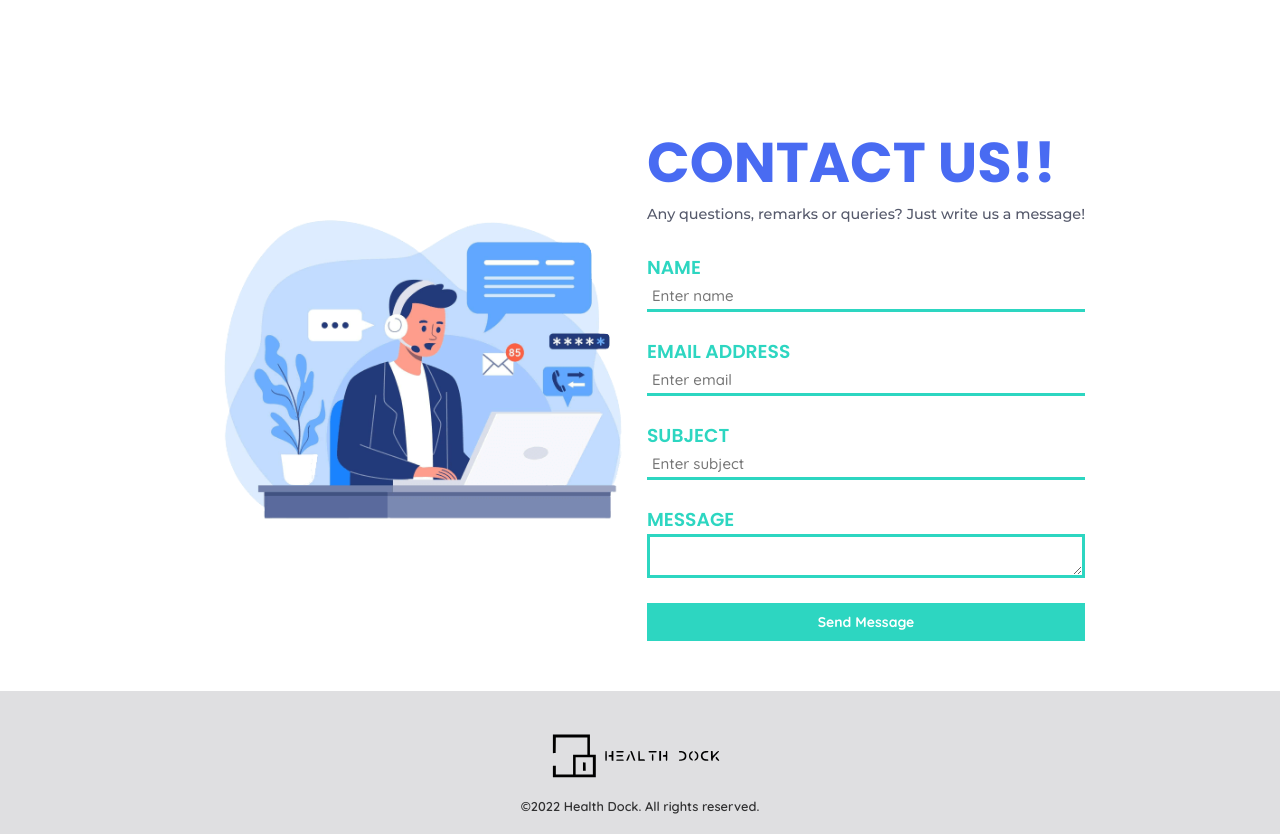
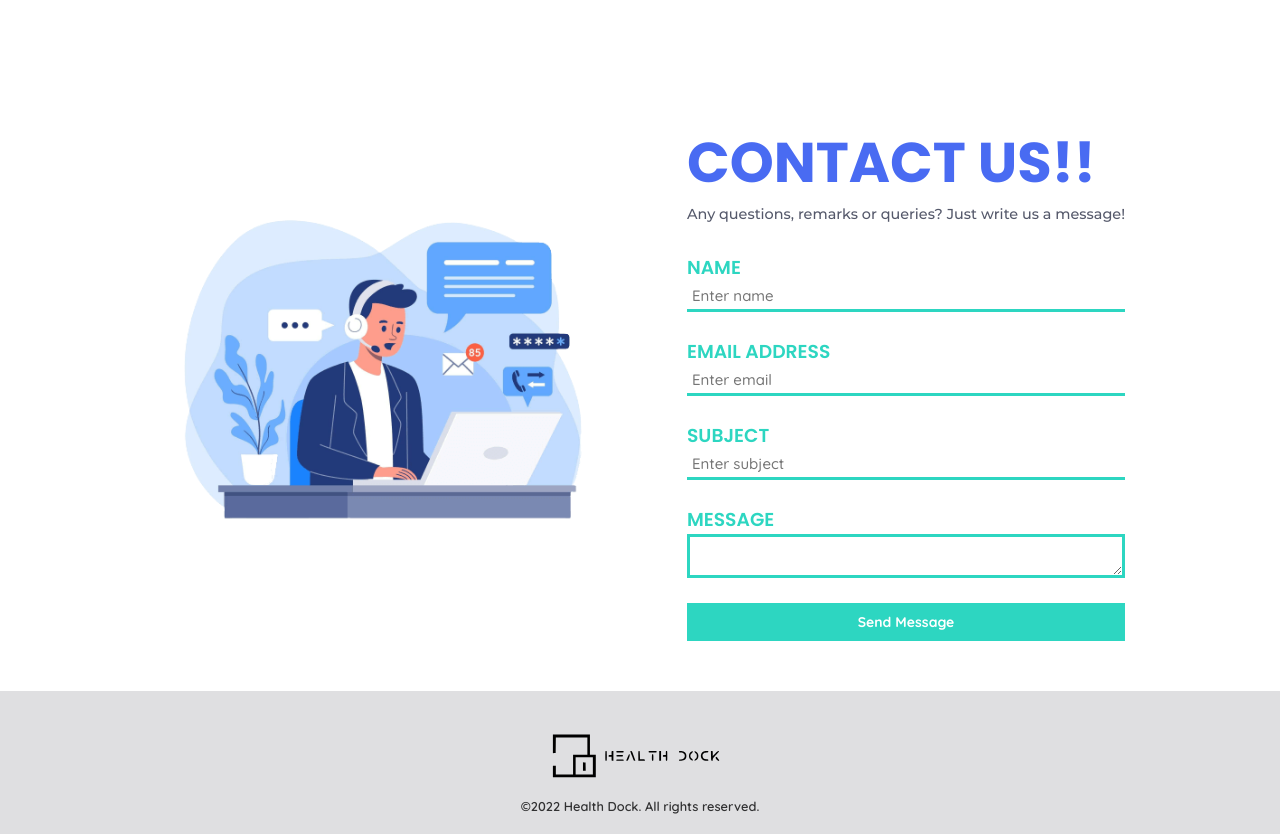
Before and after one commit to KKVANONYMOUS/Health-Dock, a React (Create React App) app in the folder frontend/: page / in a window 1280 px wide. Shown: the part 1400-2234 px from the top of the page. Built offline with nearby package versions, Linux system fonts and the light colour scheme; a web font is replaced by a local one.

Commit message:
style: contact component
Signed-off-by: kkvanonymous <ninja.kunal01@gmail.com>

```diff
--- a/frontend/src/components/Contact.js
+++ b/frontend/src/components/Contact.js
@@ -41,10 +41,6 @@ const InnerContainer = styled.div`
   justify-content: center;
   //background-color: #f8f8fa;
   //margin-bottom: 50px;
-
-  @media (max-width: 1000px) {
-    //align-items: start;
-  }
 `
 const InnerContentContainer = styled.div`
   display: flex;
@@ -55,11 +51,12 @@ const InnerContentContainer = styled.div`
   //height: 70%;
   //width: 50%;
   //padding-left: 80px;
+  margin-left: 80px;
 
   @media (max-width: 1000px) {
     height: 100%;
     width: 100%;
-    padding-left: 0;
+    margin-left: 0;
   }
 `
 
```
